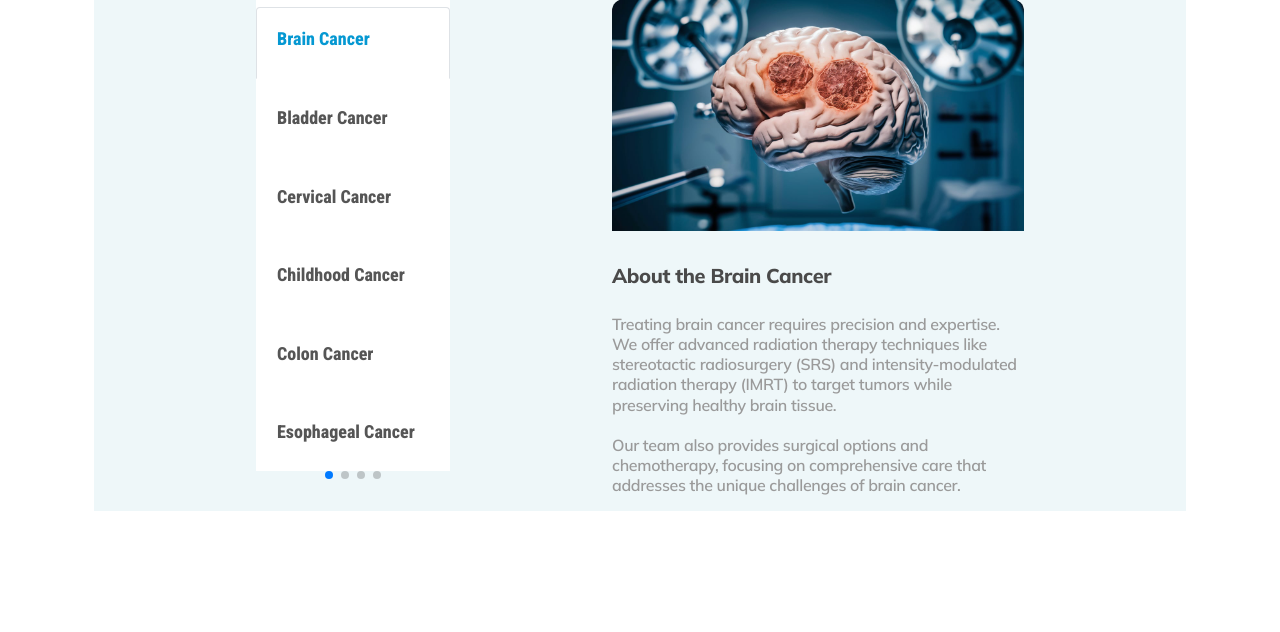
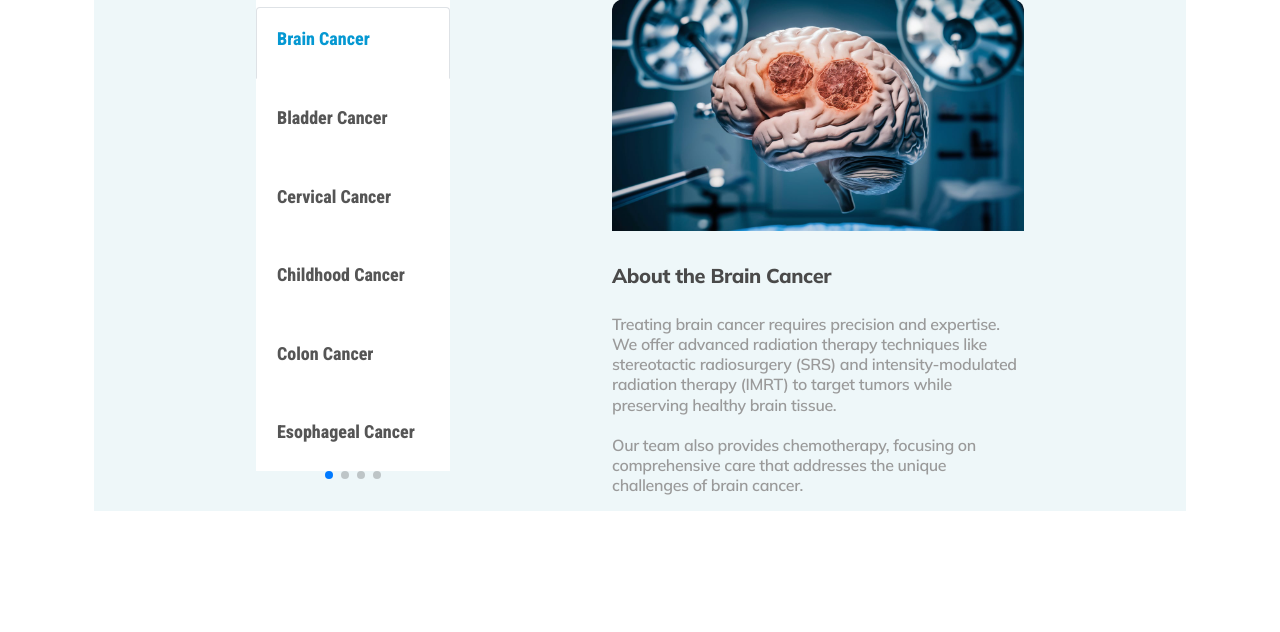
Before and after one commit to bhavi-creations/ask-oncologist.com, a PHP site: page / in a window 1280 px wide. Shown: the part 1288-1920 px from the top of the page. Run offline with PHP 8.4, Linux system fonts and the light colour scheme; data that the repository does not hold is empty; some web fonts are replaced.

Commit message:
all chnages added

```diff
--- a/index.php
+++ b/index.php
@@ -303,7 +303,7 @@
                    </div>
                    <!-- Add more slides as needed -->
                  </div>
-                 <div class="swiper-pagination swiper_dots " ></div>
+                 <div class="swiper-pagination swiper_dots "></div>
                </div>
              </div>
 
@@ -315,32 +315,35 @@
                    <img src="assets/img/services/brainnew.jpg" alt="CT Scanner Image" class="img-fluid service_img_radius">
 
                    <h3>About the Brain Cancer</h3>
-                   <p class=" ">Treating brain cancer requires precision and expertise. We offer advanced radiation therapy techniques like stereotactic radiosurgery (SRS) and intensity-modulated radiation therapy (IMRT) to target tumors while preserving healthy brain tissue. <br><br> Our team also provides surgical options and chemotherapy, focusing on comprehensive care that addresses the unique challenges of brain cancer.</p>
+                   <p class=" "> Treating brain cancer requires precision and expertise. We offer advanced radiation therapy techniques like stereotactic radiosurgery (SRS) and intensity-modulated radiation therapy (IMRT) to target tumors while preserving healthy brain tissue.<br><br>Our team also provides chemotherapy, focusing on comprehensive care that addresses the unique challenges of brain cancer.
+                   </p>
+
 
                  </div>
                  <div class="tab-pane" id="Bladder-Cancer">
                    <img src="assets/img/services/bladder.webp" alt="CT Scanner Image" class="img-fluid service_img_radius">
 
                    <h3>About the Bladder Cancer</h3>
-                   <p class=" ">Bladder cancer treatment at our clinic includes options like transurethral resection, radical cystectomy, and bladder-sparing approaches combined with radiation therapy. For advanced stages, we use systemic therapies such as immunotherapy and chemotherapy. <br><br>
+                   <p class=" ">Bladder cancer treatment at our clinic includes bladder-sparing approaches combined with radiation therapy. For advanced stages, we use systemic therapies such as immunotherapy and chemotherapy. <br><br> Regular cystoscopic evaluations are part of our follow-up care to monitor for recurrence.
+                   </p>
 
-                     Our focus is on providing effective treatment while maintaining the highest standards of patient comfort and quality of life. Regular cystoscopic evaluations are part of our follow-up care to monitor for recurrence.</p>
+
 
                  </div>
                  <div class="tab-pane" id="Cervical-Cancer">
                    <img src="assets/img/services/Cervical.jpg" alt="CT Scanner Image" class="img-fluid service_img_radius">
 
                    <h3>About the Cervical Cancer</h3>
-                   <p class=" ">Cervical cancer treatment involves a combination of surgery, radiation therapy, and chemotherapy. We use advanced imaging techniques for accurate diagnosis and treatment planning. <br><br> Our approach is tailored to the stage and specific characteristics of the cancer, with a focus on preserving fertility and minimizing side effects.
+                   <p class=" ">
+                     Cervical cancer treatment involves a combination of radiation therapy and chemotherapy. We use advanced imaging techniques for accurate diagnosis and treatment planning. <br><br> Our approach is tailored to the stage and specific characteristics of the cancer, with a focus on preserving fertility and minimizing side effects.
                    </p>
-
                  </div>
                  <div class="tab-pane" id="Childhood-Cancer">
                    <img src="assets/img/services/Childhood.jpg" alt="CT Scanner Image" class="img-fluid service_img_radius">
 
                    <h3>About the Childhood Cancer</h3>
-                   <p class=" ">Treating childhood cancer requires specialized care and a compassionate approach. Our team offers advanced treatments tailored to the unique needs of children, with a focus on both medical and emotional support.
-                     <br><br> We work closely with families to ensure comprehensive care that addresses all aspects of the child’s well-being.
+                   <p class=" "> Treating childhood cancer requires specialized care and a compassionate approach. Our team offers advanced treatments tailored to the unique needs of children, with a focus on both medical and emotional support.<br><br> We work closely with families to ensure comprehensive care that addresses all aspects of the child’s well-being.
+
                    </p>
 
                  </div>
@@ -348,15 +351,17 @@
                    <img src="assets/img/services/Colon.jpg" alt="CT Scanner Image" class="img-fluid service_img_radius">
 
                    <h3>About the Colon Cancer</h3>
-                   <p class=" ">Colon cancer treatment includes surgical resection, radiation therapy, and chemotherapy. Our team uses advanced techniques to ensure precise treatment and minimize side effects. <br><br>We focus on providing comprehensive care that addresses both the cancer and the patient’s overall health. </p>
+                   <p class=" ">
+                     Colon cancer treatment includes radiation therapy and chemotherapy. Our team uses advanced techniques to ensure precise treatment and minimize side effects. <br><br> We focus on providing comprehensive care that addresses both the cancer and the patient’s overall health. </p>
 
                  </div>
                  <div class="tab-pane" id="Esophageal-Cancer">
                    <img src="assets/img/services/Esophageal.jpg" alt="CT Scanner Image" class="img-fluid service_img_radius">
 
                    <h3>About the Esophageal Cancer</h3>
-                   <p class=" ">Treating esophageal cancer involves a combination of surgery, radiation therapy, and chemotherapy.
-                     <br><br> Our approach is tailored to the stage and specific characteristics of the cancer, with a focus on providing effective treatment and improving patient outcomes.
+                   <p class=" ">
+                     Treating esophageal cancer involves a combination of radiation therapy and chemotherapy.<br><br> Our approach is tailored to the stage and specific characteristics of the cancer, with a focus on providing effective treatment and improving patient outcomes.
+
                    </p>
 
                  </div>
@@ -365,8 +370,8 @@
                    <img src="assets/img/services/kidney.webp" alt="CT Scanner Image" class="img-fluid service_img_radius">
 
                    <h3>About the Kidney Cancer</h3>
-                   <p class=" ">Our treatment for kidney cancer includes advanced surgical techniques such as nephrectomy and minimally invasive procedures. We also utilize targeted therapies and immunotherapy to treat metastatic kidney cancer.
-                     <br><br> Our approach is tailored to the stage and specific characteristics of the cancer, aiming to preserve kidney function and improve patient outcomes. Regular follow-ups and imaging are essential components of our comprehensive care plan to monitor progress and detect any recurrence early.
+                   <p class=" ">Our treatment for kidney cancer includes targeted therapies and immunotherapy to treat metastatic kidney cancer. Our approach is tailored to the stage and specific characteristics of the cancer, aiming to preserve kidney function and improve patient outcomes. <br><br> Regular follow-ups and imaging are essential components of our comprehensive care plan to monitor progress and detect any recurrence early.
+
                    </p>
 
                  </div>
@@ -374,8 +379,8 @@
                    <img src="assets/img/services/Leiomyosarcoma.jpg" alt="CT Scanner Image" class="img-fluid service_img_radius">
 
                    <h3>About the Leiomyosarcoma Cancer</h3>
-                   <p class=" ">Treating leiomyosarcoma, a rare type of soft tissue cancer, involves a multidisciplinary approach with surgery as the primary treatment. We also use radiation therapy to manage local control and reduce recurrence.
-                     <br><br>For metastatic cases, chemotherapy and targeted therapies are available. Our personalized care plans focus on the specific needs of each patient, utilizing the latest advancements in cancer treatment.
+                   <p class=" ">Treating leiomyosarcoma, a rare type of soft tissue cancer, involves radiation therapy to manage local control and reduce recurrence. <br><br> For metastatic cases, chemotherapy and targeted therapies are available. Our personalized care plans focus on the specific needs of each patient, utilizing the latest advancements in cancer treatment.
+
                    </p>
 
                  </div>
@@ -383,8 +388,8 @@
                    <img src="assets/img/services/Leukemia.jpg" alt="CT Scanner Image" class="img-fluid service_img_radius">
 
                    <h3>About the Leukemia Cancer</h3>
-                   <p class=" "> Leukemia treatment involves a combination of chemotherapy, targeted therapy, and sometimes radiation therapy. Our approach is tailored to the specific type and stage of leukemia, with the goal of achieving remission.
-                     <br><br> We also provide supportive care to manage symptoms and side effects, ensuring a comprehensive treatment plan that addresses both the disease and the patient’s overall well-being.
+                   <p class=" "> Leukemia treatment involves a combination of chemotherapy, targeted therapy, and sometimes radiation therapy. Our approach is tailored to the specific type and stage of leukemia, with the goal of achieving remission. <br><br>We also provide supportive care to manage symptoms and side effects, ensuring a comprehensive treatment plan that addresses both the disease and the patient’s overall well-being.
+
                    </p>
 
                  </div>
@@ -392,15 +397,17 @@
                    <img src="assets/img/services//liver.webp" alt="CT Scanner Image" class="img-fluid service_img_radius">
 
                    <h3>About the Liver Cancer</h3>
-                   <p class=" "> Liver cancer treatment at our clinic includes surgical resection, liver transplantation, and localized treatments such as radiofrequency ablation and transarterial chemoembolization (TACE). <br><br> For advanced cases, we offer systemic therapies like targeted therapy and immunotherapy. Our multidisciplinary team works together to provide personalized care that addresses the specific needs of each patient.</p>
+                   <p class=" ">Liver cancer treatment at our clinic includes localized treatments such as radiofrequency ablation and transarterial chemoembolization (TACE). <br><br> For advanced cases, we offer systemic therapies like targeted therapy and immunotherapy. Our multidisciplinary team works together to provide personalized care that addresses the specific needs of each patient.
+                   </p>
 
                  </div>
                  <div class="tab-pane" id="Lung-Cancer">
                    <img src="assets/img/services/lung.webp" alt="CT Scanner Image" class="img-fluid service_img_radius">
 
                    <h3>About the Lung Cancer</h3>
-                   <p class=" "> Lung cancer services include advanced diagnostic tools, surgical options, radiation therapy, and systemic treatments such as chemotherapy and targeted therapy.
-                     <br><br> We develop personalized treatment plans based on the type and stage of lung cancer, with a focus on improving patient outcomes and quality of life.
+                   <p class=" ">
+                     Lung cancer services include advanced diagnostic tools, radiation therapy, and systemic treatments such as chemotherapy and targeted therapy. <br><br> We develop personalized treatment plans based on the type and stage of lung cancer, with a focus on improving patient outcomes and quality of life.
+
                    </p>
 
                  </div>
@@ -408,8 +415,8 @@
                    <img src="assets/img/services/Lymphoma.webp" alt="CT Scanner Image" class="img-fluid service_img_radius">
 
                    <h3>About the Lymphoma Cancer</h3>
-                   <p class=" "> Lymphoma treatment involves chemotherapy, radiation therapy, and targeted therapies. <br><br> We develop personalized care plans based on the specific type and stage of lymphoma, with the goal of achieving remission.
-                     Supportive care is also provided to manage symptoms and improve quality of life.</p>
+                   <p class=" ">   Lymphoma treatment involves chemotherapy, radiation therapy, and targeted therapies.<br><br>  We develop personalized care plans based on the specific type and stage of lymphoma, with the goal of achieving remission. Supportive care is also provided to manage symptoms and improve quality of life.
+                   </p>
 
                  </div>
 
@@ -417,17 +424,16 @@
                    <img src="assets/img/services/Melanoma.jpg" alt="CT Scanner Image" class="img-fluid service_img_radius">
 
                    <h3>About the Melanoma Cancer</h3>
-                   <p class=" ">Melanoma treatment includes advanced radiation therapy, immunotherapy, and surgical options. Our multidisciplinary team develops personalized care plans that address the unique needs of each patient.
-                     <br><br> We focus on providing effective treatment while minimizing side effects and enhancing quality of life.
-                   </p>
+                   <p class=" ">
 
+                   Melanoma treatment includes advanced radiation therapy, immunotherapy, and systemic options. Our multidisciplinary team develops personalized care plans that address the unique needs of each patient.  <br><br>  We focus on providing effective treatment while minimizing side effects and enhancing quality of life. </p>
                  </div>
                  <div class="tab-pane" id="Ovarian-Cancer">
                    <img src="assets/img/services//Ovarian.webp" alt="CT Scanner Image" class="img-fluid service_img_radius">
 
                    <h3>About the Ovarian Cancer</h3>
-                   <p class=" ">Treating ovarian cancer involves a combination of surgery, chemotherapy, and targeted therapies. Our surgical team specializes in debulking surgery, which aims to remove as much of the tumor as possible.
-                     <br><br> Post-surgery, patients typically undergo chemotherapy to eliminate any remaining cancer cells. We also offer targeted therapies based on the molecular characteristics of the tumor, which can improve outcomes and reduce side effects.
+                   <p class=" ">
+                    Treating ovarian cancer involves a combination of chemotherapy and targeted therapies.   <br><br>We offer targeted therapies based on the molecular characteristics of the tumor, which can improve outcomes and reduce side effects.
                    </p>
 
                  </div>
@@ -435,8 +441,9 @@
                    <img src="assets/img/services/Pancreatic.jpg" alt="CT Scanner Image" class="img-fluid service_img_radius">
 
                    <h3>About the Pancreatic Cancer</h3>
-                   <p class=" ">Pancreatic cancer treatment includes surgical resection, when possible, combined with chemotherapy and radiation therapy. For inoperable cases, we focus on palliative care and systemic treatments to control symptoms and prolong survival.
-                     <br><br> Our approach is tailored to each patient’s condition, and we utilize advanced imaging techniques for accurate diagnosis and treatment planning.
+                   <p class=" ">
+                  Pancreatic cancer treatment includes chemotherapy and radiation therapy. For inoperable cases, we focus on palliative care and systemic treatments to control symptoms and prolong survival.   <br><br> Our approach is tailored to each patient’s condition, and we utilize advanced imaging techniques for accurate diagnosis and treatment planning.
+
                    </p>
 
                  </div>
@@ -445,42 +452,42 @@
                    <img src="assets/img/services/Prostate.jpg" alt="CT Scanner Image" class="img-fluid service_img_radius">
 
                    <h3>About the Prostate Cancer</h3>
-                   <p class=" ">Prostate cancer care includes advanced radiation therapy options such as brachytherapy and external beam radiation therapy. We also offer minimally invasive surgical procedures and hormone therapy.
-                     <br><br> Our focus is on providing effective treatment while preserving quality of life. Regular monitoring and follow-up care are essential components of our approach to ensure long-term success.
-                   </p>
+                   <p class=" ">Prostate cancer care includes advanced radiation therapy options such as brachytherapy and external beam radiation therapy.  <br><br>  We also offer hormone therapy. Our focus is on providing effective treatment while preserving quality of life. Regular monitoring and follow-up care are essential components of our approach to ensure long-term success.
+                     </p>
 
                  </div>
                  <div class="tab-pane" id="SarcomaBone-Cancer">
                    <img src="assets/img/services/bone.jpg" alt="CT Scanner Image" class="img-fluid service_img_radius">
 
                    <h3>About the Sarcoma/Bone Cancer</h3>
-                   <p class=" "> Treating sarcoma and bone cancer involves a combination of surgery, radiation therapy, and chemotherapy. <br><br>Our surgical team specializes in limb-sparing procedures to preserve function and quality of life. We also use advanced radiation techniques to target tumors while minimizing damage to surrounding tissues. </p>
+                   <p class=" "> Treating sarcoma and bone cancer involves a combination of radiation therapy and chemotherapy. We use advanced radiation techniques to target tumors while minimizing damage to surrounding tissues.
+                   </p>
 
                  </div>
                  <div class="tab-pane" id="Stomach-Cancer">
                    <img src="assets/img/services/Stomach.webp" alt="CT Scanner Image" class="img-fluid service_img_radius">
 
                    <h3>About the Stomach Cancer</h3>
-                   <p class=" ">Stomach cancer treatment involves a combination of surgery, chemotherapy, and radiation therapy.
-                     <br><br>Our approach is tailored to the stage and specific characteristics of the cancer, aiming to achieve the best possible outcomes. We also provide nutritional support and symptom management to enhance patient comfort and well-being.
-                   </p>
+                   <p class=" ">
+                   Stomach cancer treatment involves a combination of chemotherapy and radiation therapy. Our approach is tailored to the stage and specific characteristics of the cancer, aiming to achieve the best possible outcomes.   <br><br>We also provide nutritional support and symptom management to enhance patient comfort and well-being.
+                     </p>
 
                  </div>
                  <div class="tab-pane" id="Testicular-Cancer">
                    <img src="assets/img/services/Testicular.jpg" alt="CT Scanner Image" class="img-fluid service_img_radius">
 
                    <h3>About the Testicular Cancer</h3>
-                   <p class=" ">Testicular cancer care includes minimally invasive surgery, radiation therapy, and chemotherapy.
-                     <br><br>Our focus is on providing effective treatment while maintaining the highest standards of patient comfort and quality of life. Regular monitoring and follow-up care are essential to ensure long-term success.
-                   </p>
+                   <p class=" ">
+                    Testicular cancer care includes radiation therapy and chemotherapy. Our focus is on providing effective treatment while maintaining the highest standards of patient comfort and quality of life. <br><br> Regular monitoring and follow-up care are essential to ensure long-term success.     </p>
 
                  </div>
                  <div class="tab-pane" id="Uterine-Cancer">
                    <img src="assets/img/services/Uterine.jpg" alt="CT Scanner Image" class="img-fluid service_img_radius">
 
                    <h3>About the Uterine Cancer</h3>
-                   <p class=" ">Uterine cancer treatment involves a combination of surgery, radiation therapy, and chemotherapy. Our team uses advanced techniques to ensure precise treatment and minimize side effects.
-                     <br><br> We provide comprehensive care that addresses both the cancer and the patient’s overall well-being.
+                   <p class=" ">Uterine cancer treatment involves a combination of radiation therapy and chemotherapy. Our team uses advanced techniques to ensure precise treatment and minimize side effects. <br><br>  We provide comprehensive care that addresses both the cancer and the patient’s overall well-being.
+
+
                    </p>
 
                  </div>
@@ -488,8 +495,8 @@
                    <img src="assets/img/services/Head.webp" alt="CT Scanner Image" class="img-fluid service_img_radius">
 
                    <h3>About the Head & Neck Cancer</h3>
-                   <p class=" "> Our expertise in head and neck cancer involves precise radiation therapy techniques, including intensity-modulated radiation therapy (IMRT) and stereotactic radiosurgery (SRS). These advanced methods target tumors while sparing healthy tissue. We also offer comprehensive surgical options and chemotherapy.
-                     <br><br> Our multidisciplinary team works together to develop individualized treatment plans that aim to preserve vital functions such as speech and swallowing.
+                   <p class=" "> Our expertise in head and neck cancer involves precise radiation therapy techniques, including intensity-modulated radiation therapy (IMRT) and stereotactic radiosurgery (SRS).                   <br><br>
+                   These advanced methods target tumors while sparing healthy tissue. We also provide chemotherapy as part of our comprehensive treatment plans.
                    </p>
 
                  </div>
@@ -497,27 +504,24 @@
                    <img src="assets/img/services/breast.jpg" alt="CT Scanner Image" class="img-fluid service_img_radius">
 
                    <h3>About the Breast Cancer</h3>
-                   <p class=" "> Breast cancer treatment at our clinic involves a comprehensive approach that includes surgery (lumpectomy or mastectomy), radiation therapy, and systemic treatments such as chemotherapy, hormone therapy, and targeted therapy.
-                     <br><br> We tailor treatment plans based on the type and stage of breast cancer, aiming to achieve the best possible outcomes while minimizing side effects. Regular follow-up and support services are integral to our care.
-                   </p>
+                   <p class=" "> Breast cancer treatment at our clinic involves a comprehensive approach that includes radiation therapy, systemic treatments such as chemotherapy, hormone therapy, and targeted therapy.  <br><br> We tailor treatment plans based on the type and stage of breast cancer, aiming to achieve the best possible outcomes while minimizing side effects. Regular follow-up and support services are integral to our care.
+                     </p>
 
                  </div>
                  <div class="tab-pane" id="Multiple-Myeloma">
                    <img src="assets/img/services/Myeloma.jpg" alt="CT Scanner Image" class="img-fluid service_img_radius">
 
                    <h3>About the Multiple Myeloma </h3>
-                   <p class=" "> Treatment for multiple myeloma includes chemotherapy, targeted therapy, and stem cell transplantation. Our multidisciplinary team develops personalized care plans that address the unique needs of each patient.
-                     <br><br> We also offer supportive therapies to manage symptoms and improve quality of life, ensuring comprehensive care throughout the treatment journey.
-                   </p>
+                   <p class=" ">Treatment for multiple myeloma includes chemotherapy, targeted therapy, and stem cell transplantation. Our multidisciplinary team develops personalized care plans that address the unique needs of each patient.   <br><br>  We also offer supportive therapies to manage symptoms and improve quality of life, ensuring comprehensive care throughout the treatment journey.
+                     </p>
 
                  </div>
                  <div class="tab-pane" id="Honors-Caregivers">
                    <img src="assets/img/services/Caregivers.jpg" alt="CT Scanner Image" class="img-fluid service_img_radius">
 
                    <h3>About the Honors Caregivers</h3>
-                   <p class=" ">We recognize the invaluable role of caregivers in the cancer treatment journey. Our clinic offers support and resources to caregivers, helping them provide the best possible care for their loved ones.
-                     <br><br> We provide education, counseling, and support groups to ensure caregivers have the tools they need to support their patients effectively.
-                   </p>
+                   <p class=" ">  We recognize the invaluable role of caregivers in the cancer treatment journey. Our clinic offers support and resources to caregivers, helping them provide the best possible care for their loved ones.    <br><br>  We provide education, counseling, and support groups to ensure caregivers have the tools they need to support their patients effectively.
+                     </p>
 
                  </div>
                  <!-- Add more tab-panes for other services as needed -->
```
